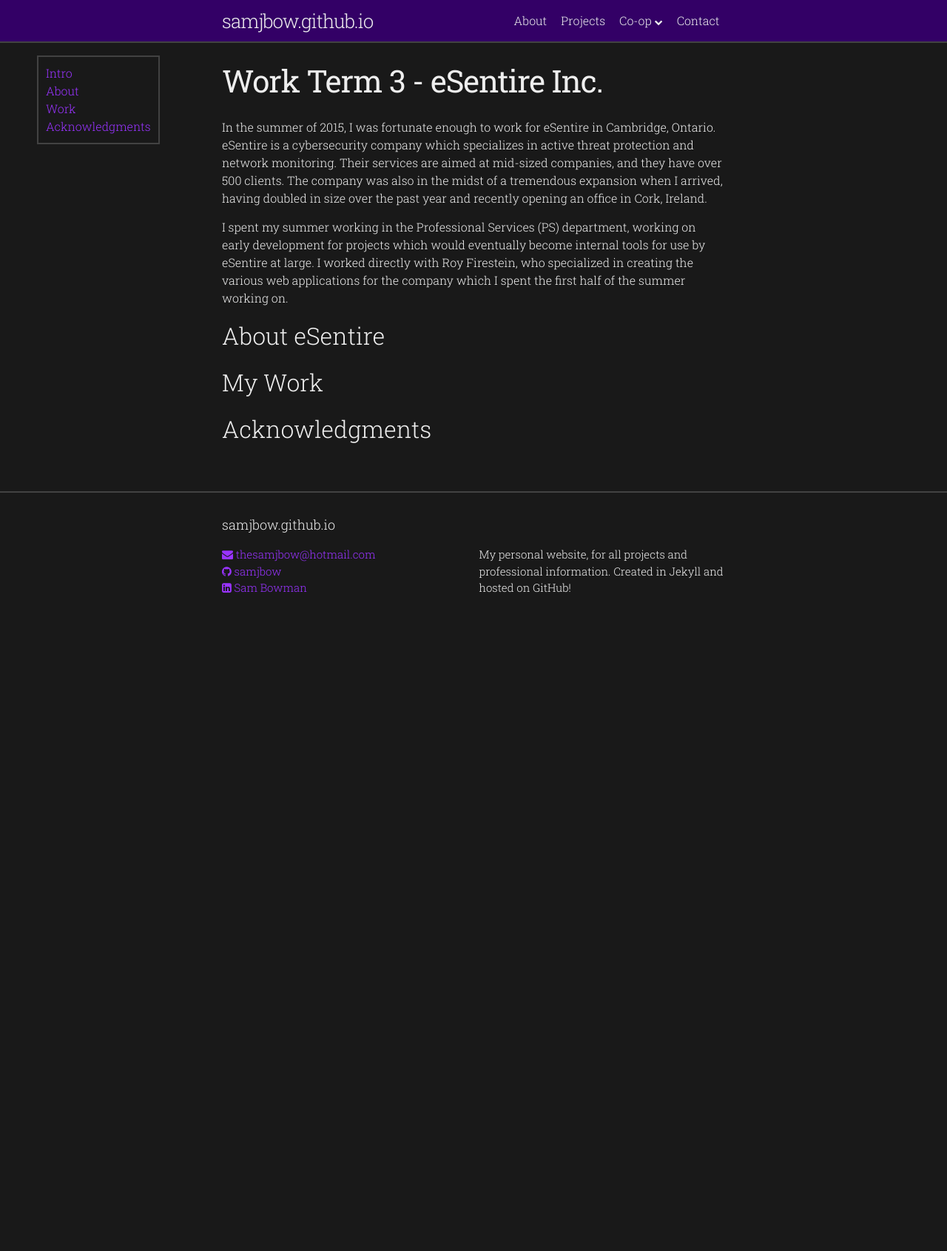
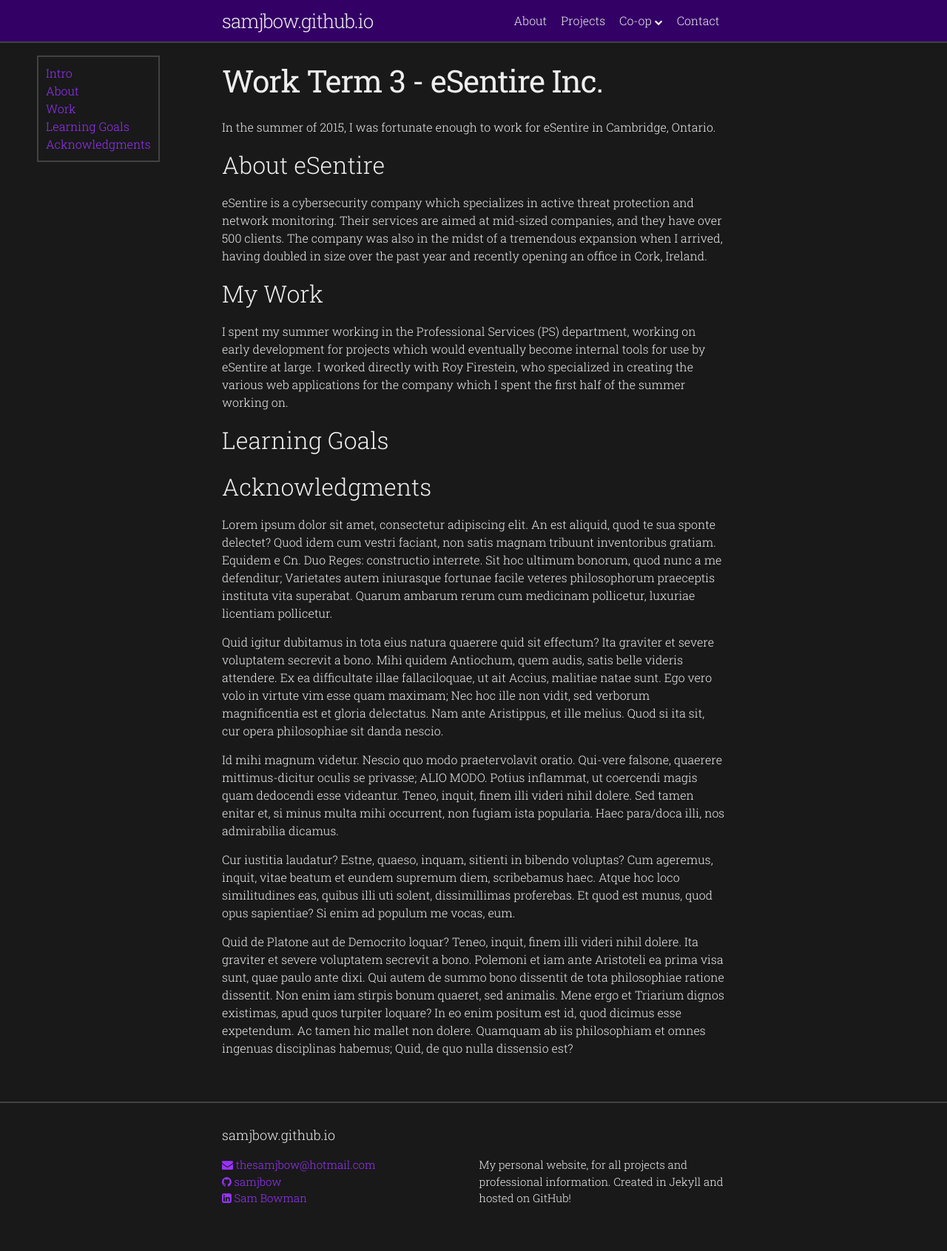
Before and after one commit to samjbow/samjbow.github.io, a Jekyll site: the page built from co-op/work-term-3/index.html, in a window 1280 px wide. Shown: the whole page at 74% size. Built offline with Jekyll 4.4.1, drawn with Linux system fonts in a browser that asks for light colours; nearby versions of some CDN libraries; before the commit the page ends 900 px from its top, so only the background shows below that.

```diff
--- a/_sass/_layout.scss
+++ b/_sass/_layout.scss
@@ -257,6 +257,13 @@
   top: 17px;
   border: 2px solid $grey-color-dark;
   padding: 10px;
+  margin-bottom: 20px;
+
+  @include media-query($on-laptop) {
+    position: static;
+    left: auto;
+    top: auto;
+  }
 
   ul {
     list-style-type: none;
@@ -267,4 +274,10 @@
 .fixed {
   position: absolute;
   top: 75px;
+
+  @include media-query($on-laptop) {
+    position: static;
+    left: auto;
+    top: auto;
+  }
 }
--- a/co-op/work-term-3/index.html
+++ b/co-op/work-term-3/index.html
@@ -7,18 +7,40 @@
     <li><a href="#">Intro</a></li>
     <li><a href="#about">About</a></li>
     <li><a href="#work">Work</a></li>
+    <li><a href="#goals">Learning Goals</a></li>
     <li><a href="#acknowledgments">Acknowledgments</a></li>
   </ul>
 </div>
 <p>
-  In the summer of 2015, I was fortunate enough to work for eSentire in Cambridge, Ontario. eSentire is a cybersecurity company which specializes in active threat protection and network monitoring. Their services are aimed at mid-sized companies, and they have over 500 clients. The company was also in the midst of a tremendous expansion when I arrived, having doubled in size over the past year and recently opening an office in Cork, Ireland.
+  In the summer of 2015, I was fortunate enough to work for eSentire in Cambridge, Ontario.
 </p>
+
+<h2 id="about">About eSentire</h2>
+<p>
+  eSentire is a cybersecurity company which specializes in active threat protection and network monitoring. Their services are aimed at mid-sized companies, and they have over 500 clients. The company was also in the midst of a tremendous expansion when I arrived, having doubled in size over the past year and recently opening an office in Cork, Ireland.
+</p>
+
+<h2 id="work">My Work</h2>
 <p>
   I spent my summer working in the Professional Services (PS) department, working on early development for projects which would eventually become internal tools for use by eSentire at large. I worked directly with Roy Firestein, who specialized in creating the various web applications for the company which I spent the first half of the summer working on.
 </p>
-<h2 id="about">About eSentire</h2>
-<h2 id="work">My Work</h2>
+
+<h2 id="goals">Learning Goals</h2>
+
 <h2 id="acknowledgments">Acknowledgments</h2>
+<p>
+  <p>Lorem ipsum dolor sit amet, consectetur adipiscing elit. An est aliquid, quod te sua sponte delectet? Quod idem cum vestri faciant, non satis magnam tribuunt inventoribus gratiam. Equidem e Cn. Duo Reges: constructio interrete. Sit hoc ultimum bonorum, quod nunc a me defenditur; Varietates autem iniurasque fortunae facile veteres philosophorum praeceptis instituta vita superabat. Quarum ambarum rerum cum medicinam pollicetur, luxuriae licentiam pollicetur. </p>
+
+<p>Quid igitur dubitamus in tota eius natura quaerere quid sit effectum? Ita graviter et severe voluptatem secrevit a bono. Mihi quidem Antiochum, quem audis, satis belle videris attendere. Ex ea difficultate illae fallaciloquae, ut ait Accius, malitiae natae sunt. Ego vero volo in virtute vim esse quam maximam; Nec hoc ille non vidit, sed verborum magnificentia est et gloria delectatus. Nam ante Aristippus, et ille melius. Quod si ita sit, cur opera philosophiae sit danda nescio. </p>
+
+<p>Id mihi magnum videtur. Nescio quo modo praetervolavit oratio. Qui-vere falsone, quaerere mittimus-dicitur oculis se privasse; ALIO MODO. Potius inflammat, ut coercendi magis quam dedocendi esse videantur. Teneo, inquit, finem illi videri nihil dolere. Sed tamen enitar et, si minus multa mihi occurrent, non fugiam ista popularia. Haec para/doca illi, nos admirabilia dicamus. </p>
+
+<p>Cur iustitia laudatur? Estne, quaeso, inquam, sitienti in bibendo voluptas? Cum ageremus, inquit, vitae beatum et eundem supremum diem, scribebamus haec. Atque hoc loco similitudines eas, quibus illi uti solent, dissimillimas proferebas. Et quod est munus, quod opus sapientiae? Si enim ad populum me vocas, eum. </p>
+
+<p>Quid de Platone aut de Democrito loquar? Teneo, inquit, finem illi videri nihil dolere. Ita graviter et severe voluptatem secrevit a bono. Polemoni et iam ante Aristoteli ea prima visa sunt, quae paulo ante dixi. Qui autem de summo bono dissentit de tota philosophiae ratione dissentit. Non enim iam stirpis bonum quaeret, sed animalis. Mene ergo et Triarium dignos existimas, apud quos turpiter loquare? In eo enim positum est id, quod dicimus esse expetendum. Ac tamen hic mallet non dolere. Quamquam ab iis philosophiam et omnes ingenuas disciplinas habemus; Quid, de quo nulla dissensio est? </p>
+
+
+</p>
 
 <script>
   window.addEventListener("scroll", function(event) {
```
